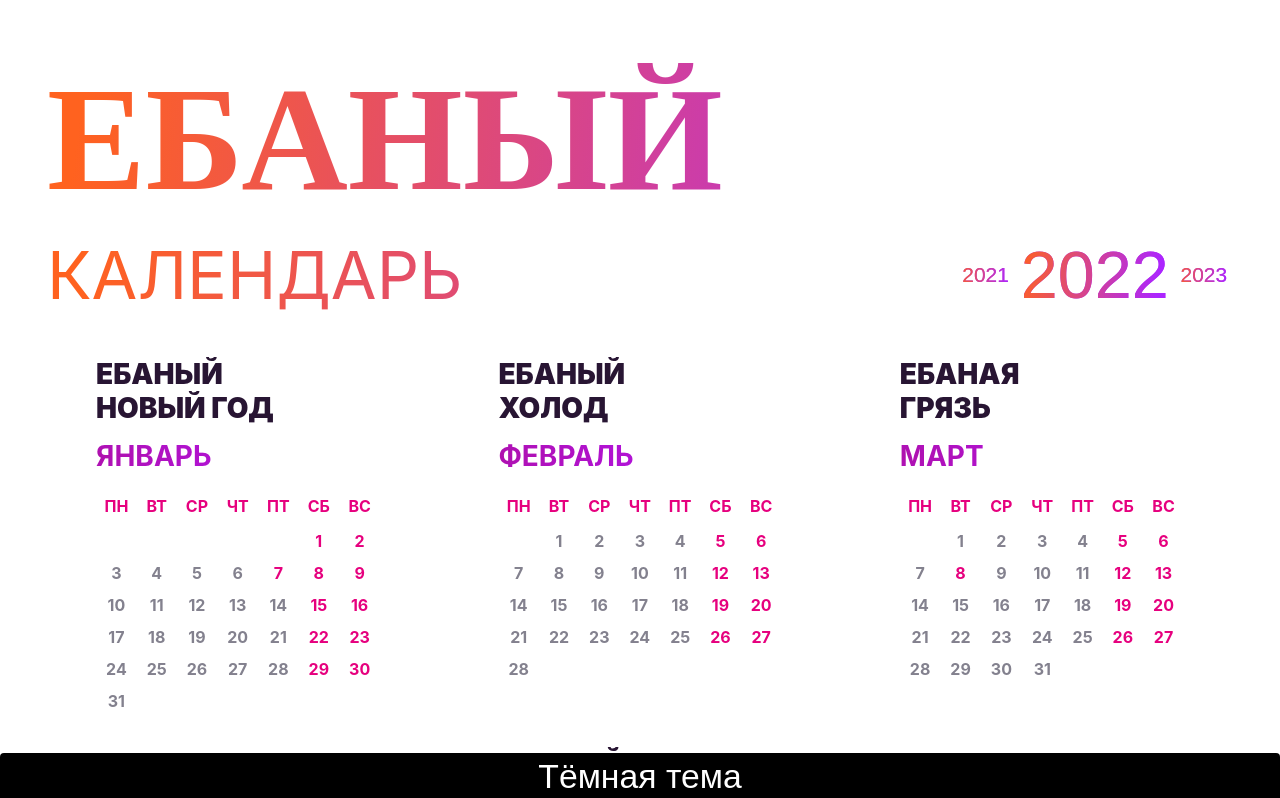
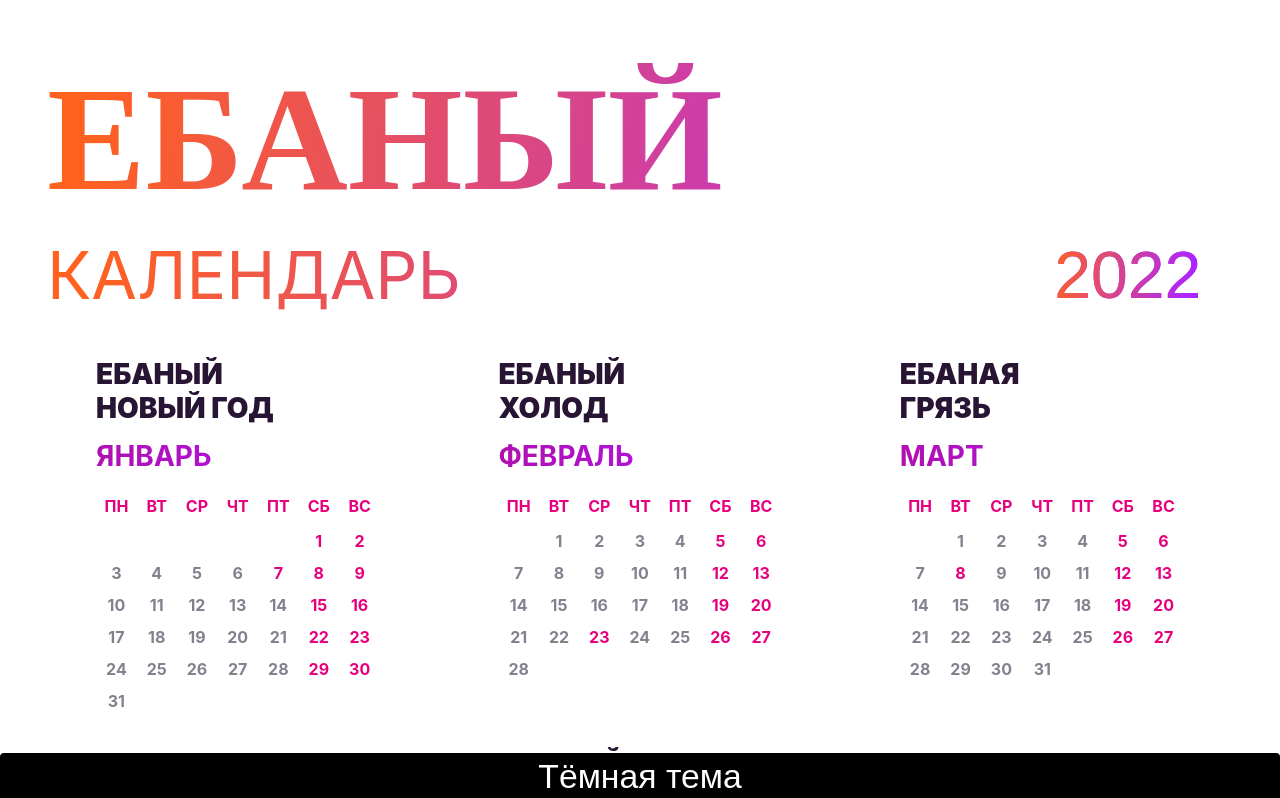
Before and after one commit to Kaduromo/calendar, a React (Create React App) app: page / in a window 1280 px wide. Shown: the top 798 px of the page. Built offline with nearby package versions, Linux system fonts and the light colour scheme.

Commit message:
added arrows

```diff
--- a/package.json
+++ b/package.json
@@ -4,6 +4,7 @@
   "private": true,
   "homepage": ".",
   "dependencies": {
+    "@babel/plugin-proposal-private-property-in-object": "^7.21.11",
     "@testing-library/jest-dom": "^5.16.5",
     "@testing-library/react": "^13.4.0",
     "@testing-library/user-event": "^13.5.0",
--- a/src/components/calendar.jsx
+++ b/src/components/calendar.jsx
@@ -13,6 +13,7 @@ const Calendar = ({ year, month, title, text }) => {
     { date: "1-0", text: "Ебаный Новый Год" },
     { date: "2-0", text: "Ебаный Новый Год" },
     { date: "7-0", text: "Ебаное Рождество" },
+    { date: "23-1", text: "Ебаное 23 февраля" },
     { date: "8-2", text: "Ебаный День Женщин" },
     { date: "24-3", text: "Ебаная Радуница" },
     { date: "25-3", text: "Ебаная Радуница" },
--- a/src/components/calendarList.jsx
+++ b/src/components/calendarList.jsx
@@ -81,22 +81,22 @@ const CalendarsList = () => {
               КАЛЕНДАРЬ
               <span>
                 <button
-                  className="calendar-prev"
+                  className="calendar-prev arrow"
+                  style={{
+                    borderColor:
+                      theme === "Тёмная"
+                        ? "linear-gradient(97.64deg, #ff621f 3.48%, #ac25ff 88.39%)"
+                        : "blue",
+                  }}
                   onClick={handlePrevMonthButtonClick}
-                >
-                  {date.getFullYear() - 1}
+                />
+                <button onClick={handleTodayMonthButtonClick}>
+                  {date.getFullYear()}
                 </button>
-                <span>
-                  <button onClick={handleTodayMonthButtonClick}>
-                    {date.getFullYear()}
-                  </button>
-                </span>
                 <button
-                  className="calendar-next"
+                  className="calendar-next arrow"
                   onClick={handleNextMonthButtonClick}
-                >
-                  {date.getFullYear() + 1}
-                </button>
+                />
               </span>
             </p>
           </header>
@@ -114,7 +114,8 @@ const CalendarsList = () => {
         </div>
       </div>
       <ToastContainer
-        autoClose={3000}
+        autoClose={2500}
+        position={window.innerWidth < 767.98 ? "bottom-center" : "top-right"}
         theme={theme === "Тёмная" ? "dark" : "light"}
       />
     </>
--- a/src/components/index.css
+++ b/src/components/index.css
@@ -11,6 +11,7 @@
     #b414ff 100%
   );
 }
+
 [data-theme="dark"] {
   --bg-color: #000;
   --text-color: linear-gradient(
@@ -97,6 +98,7 @@ body {
 
 .calendar header p > span {
   display: flex;
+  align-items: center;
 }
 .calendar header button {
   cursor: pointer;
@@ -107,21 +109,18 @@ body {
 .calendar header p,
 .calendar header button,
 .calendar header p span button {
-  font-size: calc(25px + 38 * ((100vw - 320px) / (1200 - 320)));
+  font-size: calc(28px + 35 * ((100vw - 320px) / (1200 - 320)));
   display: flex;
   justify-content: space-between;
   align-items: center;
   margin: 0;
-  height: 100%;
   background-image: var(--text-color);
   color: transparent;
-  -webkit-background-clip: text;
   background-clip: text;
 }
 
 .calendar-next,
 .calendar-prev {
-  margin: auto 0 !important;
   font-size: calc(10px + 10 * ((100vw - 320px) / (1200 - 320))) !important;
 }
 
@@ -187,7 +186,6 @@ body {
   font-size: 28px;
   background-image: var(--table-color);
   color: transparent;
-  -webkit-background-clip: text;
   background-clip: text;
   margin: 14px 0;
   text-transform: uppercase;
@@ -211,37 +209,36 @@ tbody td:nth-child(7) {
   color: var(--date-color);
 }
 
-.arrow,
-.arrow:before {
-  /* position: absolute; */
-  left: 50%;
-}
-
 .arrow {
   width: 40px;
   height: 40px;
-  top: 50%;
-  margin: -20px 0 0 -20px;
-  transform: rotate(-45deg);
-  border-left: none;
-  border-top: none;
-  border-right: 2px #000 solid;
-  border-bottom: 2px #000 solid;
+  width: calc(22px + 3.45 * ((100vw - 320px) / (1200 - 320)));
+  height: calc(22px + 3.45 * ((100vw - 320px) / (1200 - 320)));
+  position: relative;
 }
 
 .arrow:before {
   content: "";
   width: 20px;
   height: 20px;
-  top: 50%;
-  margin: -10px 0 0 -10px;
-  border-left: none;
-  border-top: none;
-  border-right: 1px #000 solid;
-  border-bottom: 1px #000 solid;
+  width: calc(12px + 3 * ((100vw - 320px) / (1200 - 320)));
+  height: calc(12px + 3 * ((100vw - 320px) / (1200 - 320)));
+  position: absolute;
+  top: 0;
+  left: 0;
+  border: none;
+  border-right: 2px var(--date-color) solid;
+  border-bottom: 2px var(--date-color) solid;
   animation-duration: 2s;
   animation-iteration-count: infinite;
   animation-name: arrow;
+}
+
+.calendar-next.arrow {
+  transform: rotate(-45deg);
+}
+.calendar-prev.arrow {
+  transform: rotate(135deg);
 }
 
 @keyframes arrow {
```
Also changed, not shown: 12 other files (tests, documents, lock files or other folders).
